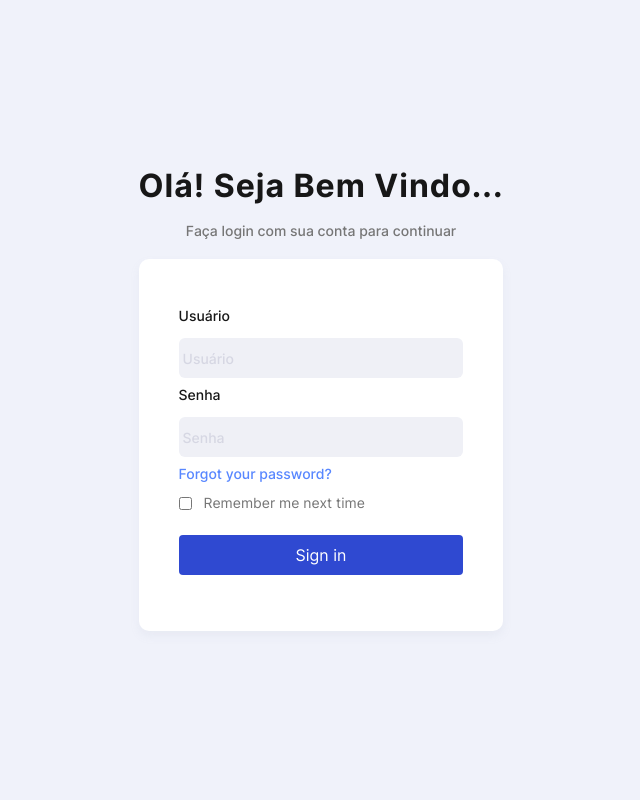
After one commit to cleysoncassio/web, a Django app: page /login/ in a window 1280 px wide. The commit adds this page. Shown: the whole page, without its empty margins (319-959 px from the left). Run offline with Django 3.2, Linux system fonts and the light colour scheme; some libraries are stand-ins or nearby versions.

Commit message:
Inserido login e logout

```diff
--- a/appweb/base/templates/base/base.html
+++ b/appweb/base/templates/base/base.html
@@ -274,7 +274,7 @@
               <i data-feather="settings" aria-hidden="true"></i>
               <span>Account settings</span>
             </a></li>
-          <li><a class="danger" href="##">
+          <li><a class="danger" href="{% url 'logout' %}">
               <i data-feather="log-out" aria-hidden="true"></i>
               <span>Log out</span>
             </a></li>
--- /dev/null
+++ b/appweb/base/templates/base/login.html
@@ -0,0 +1,55 @@
+
+{% load static %}
+<!DOCTYPE html>
+<html lang="pt-br">
+
+<head>
+  <meta charset="UTF-8">
+  <meta http-equiv="X-UA-Compatible" content="IE=edge">
+  <meta name="viewport" content="width=device-width, initial-scale=1.0">
+  <title>Elegant Dashboard | Sign In</title>
+  <!-- Favicon -->
+  <link rel="shortcut icon" href="/static/img/svg/logo.svg" type="/static/image/x-icon">
+  <!-- Custom styles -->
+  <link rel="stylesheet" href="/static/css/style.min.css">
+  <!-- Chart library -->
+  <script src="/static/plugins/chart.min.js"></script>
+  <!-- Icons library -->
+  <script src="/static/plugins/feather.min.js"></script>
+<!-- Custom scripts -->
+  <script src="/static/js/script.js"></script>
+</head>
+
+<body>
+  <div class="layer"></div>
+<main class="page-center">
+  <article class="sign-up">
+    <h1 class="sign-up__title">Olá! Seja Bem Vindo...</h1>
+    <p class="sign-up__subtitle">Faça login com sua conta para continuar</p>
+    <form class="sign-up-form form" action="submit" method="POST">{% csrf_token %}
+      <label class="form-label-wrapper">
+        <p class="form-label">Usuário</p>
+        <input class="form-control" type="text" placeholder="Usuário" name="username">
+      </label>
+
+      {% if messages %}
+          {% for message in messages %}
+            <div class="alert alert-danger">{{ message }}</div>
+          {% endfor %}
+          {% endif %}
+      <label class="form-label-wrapper">
+        <p class="form-label">Senha</p>
+        <input class="form-control" type="password" placeholder="Senha" name="password">
+      </label>
+      <a class="link-info forget-link" href="##">Forgot your password?</a>
+      <label class="form-checkbox-wrapper">
+        <input class="form-checkbox" type="checkbox">
+        <span class="form-checkbox-label">Remember me next time</span>
+      </label>
+      <button class="form-btn primary-default-btn transparent-btn">Sign in</button>
+    </form>
+  </article>
+</main>
+</body>
+
+</html>
--- a/appweb/base/urls.py
+++ b/appweb/base/urls.py
@@ -5,5 +5,5 @@ from appweb.base.views import home
 
 app_name = 'base'
 urlpatterns = [
-    path('home', home, name='home'),
+    path('', home, name='home'),
 ]
--- a/appweb/base/views.py
+++ b/appweb/base/views.py
@@ -1,5 +1,10 @@
-from django.shortcuts import render
-
+from django.shortcuts import render, redirect
+from django.contrib.auth import (
+    authenticate,
+    login as app_login,
+    logout as app_logout
+)
+from django.contrib import messages
 
 def home(request):
     return render(request, 'base/home.html')
@@ -7,3 +12,26 @@ def home(request):
 
 def novo(request):
     return render(request, 'cliente/list.html')
+
+
+def login(request):
+    return render(request, "base/login.html")
+
+
+def submit_login(request):
+    if request.POST:
+        username = request.POST['username']
+        password = request.POST['password']
+        user = authenticate(username=username, password=password)
+        if user:
+            app_login(request, user)
+            return redirect("base")
+        else:
+            messages.error(request, "Usuário/Senha Inválidos. Por favor tente novamente")
+
+    return redirect("login")
+
+
+def logout(request):
+    app_logout(request)
+    return redirect("logout")
--- a/appweb/settings.py
+++ b/appweb/settings.py
@@ -138,6 +138,7 @@ USE_TZ = True
 # Configuração de ambiente de desenvolvimento
 STATIC_URL = 'static/'
 STATIC_ROOT = os.path.join(BASE_DIR, 'staticfiles')
+LOGIN_URL = '/login/'
 
 # Caso o app suporte upload
 
@@ -173,6 +174,7 @@ if AWS_ACCESS_KEY_ID:
     STATIC_URL = f'//s3.amazonaws.com/{AWS_STORAGE_BUCKET_NAME}/{STATIC_S3_PATH}/'
     ADMIN_MEDIA_PREFIX = STATIC_URL + 'admin/'
 
+
     # UPLOAD MEDIA FOLDER
     # ----------------------------------------------------------------------
 
--- a/appweb/urls.py
+++ b/appweb/urls.py
@@ -17,13 +17,19 @@ from django.conf import settings
 from django.contrib import admin
 from django.urls import include, path
 from django.views.generic import TemplateView
+from django.contrib.auth.decorators import login_required
+from appweb.base import views
 
 
 urlpatterns = [
     path('admin/', admin.site.urls),
     path('', include('appweb.base.urls')),
-    path('', TemplateView.as_view(template_name="list.html"), name="list"),
-    path('cliente/', include('cliente.urls')),
+    path('', login_required(TemplateView.as_view(template_name="base.html")), name="base"),
+    path('login/', views.login, name="login"),
+    path('logout/', views.login, name="logout"),
+    path('login/submit', views.submit_login, name="submit_login"),
+    path('cliente/', include('cliente.urls'))
+
 
 ]
 
```
